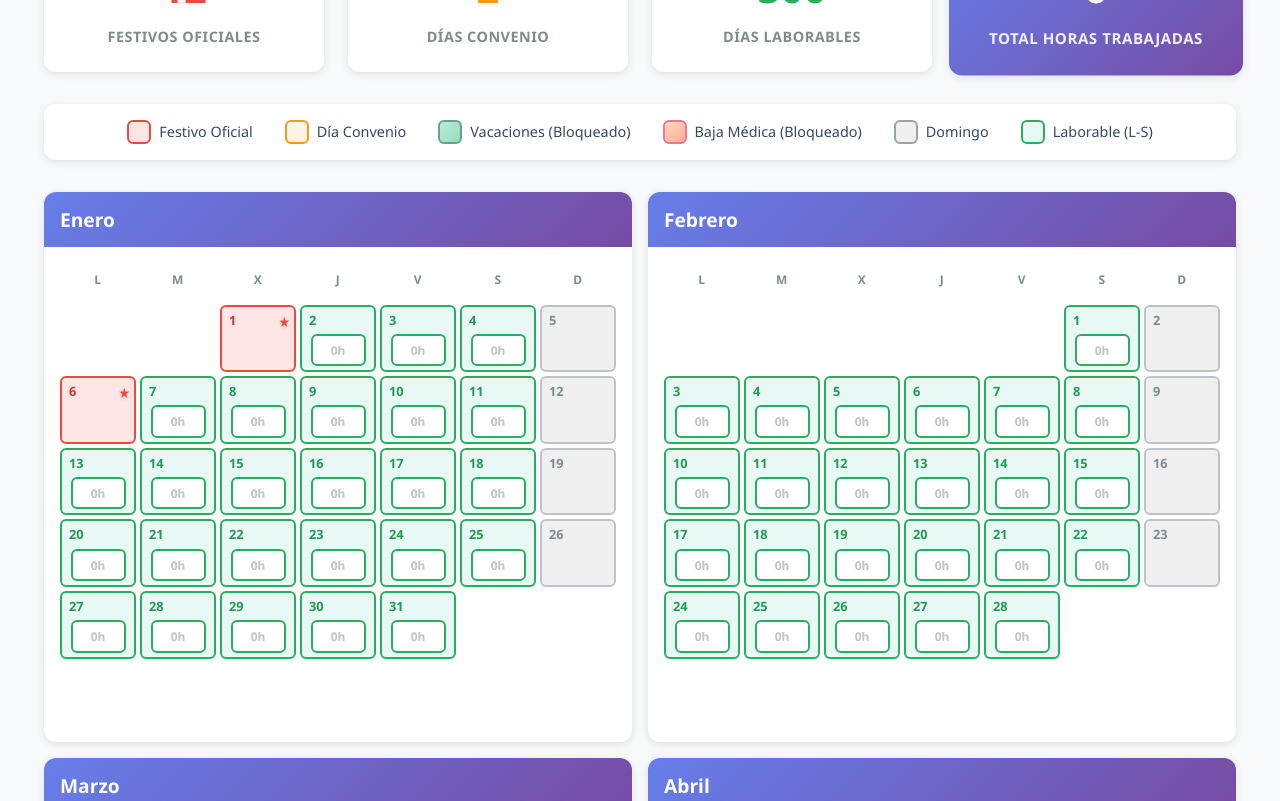
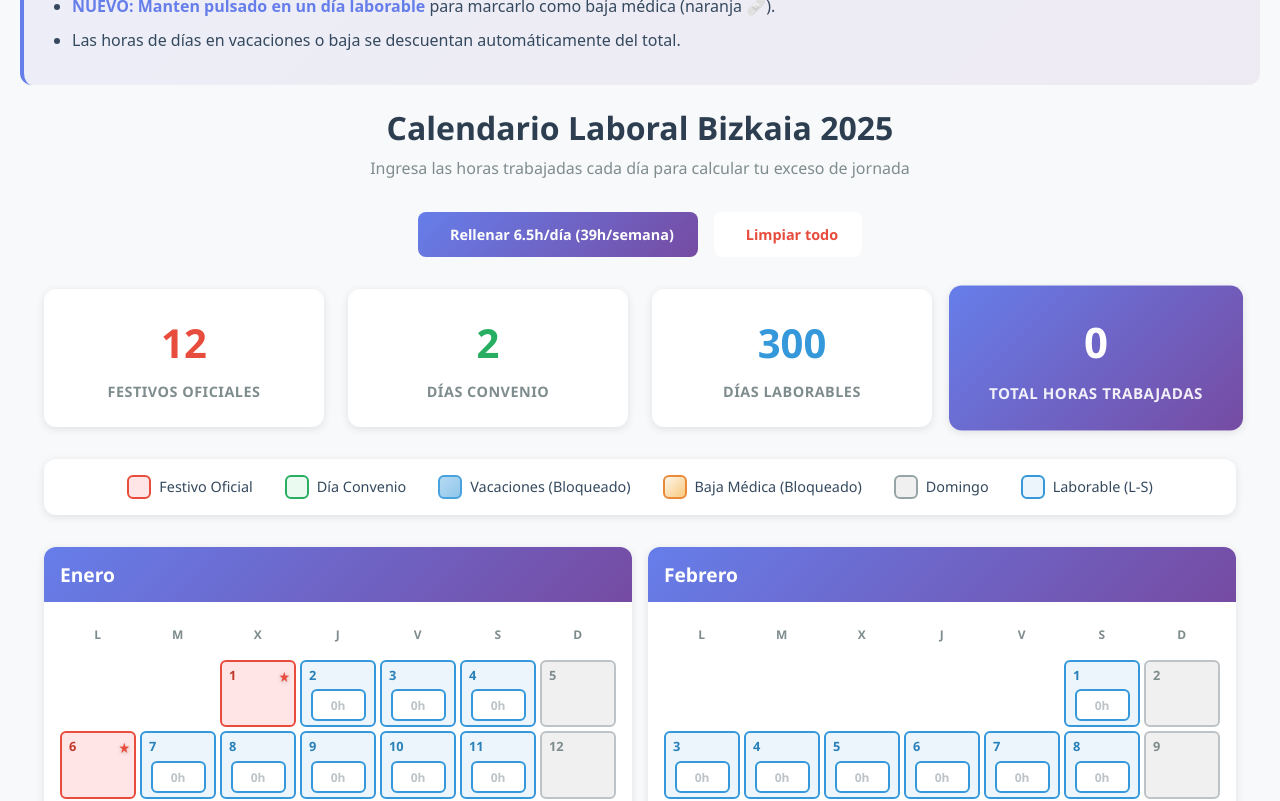
Before and after one commit to eki32/ConveX, an Angular app in the folder frontend/: page /calendario in a window 1280 px wide. Shown: the part 380-1181 px from the top of the page. Built offline with nearby package versions, Linux system fonts and the light colour scheme.

Commit message:
conseguido exceso

```diff
--- a/frontend/src/app/components/calendario/calendario.css
+++ b/frontend/src/app/components/calendario/calendario.css
@@ -129,11 +129,11 @@
 }
 
 .resumen-numero.convenio {
-  color: #f39c12;
+ color: #27ae60; /* Verde para convenio */
 }
 
 .resumen-numero.laborable {
-  color: #27ae60;
+ color: #3498db; /* Azul para laborables */
 }
 
 .resumen-numero.total {
@@ -189,8 +189,8 @@
 }
 
 .muestra.dia-convenio {
-  background: #fff4e5;
-  border: 2px solid #f39c12;
+ background: #eafaf1;
+  border: 2px solid #27ae60; /* Verde */
 }
 
 .muestra.dia-fin-semana {
@@ -199,8 +199,8 @@
 }
 
 .muestra.dia-laborable {
-  background: #e8f8f5;
-  border: 2px solid #27ae60;
+  background: #ebf5fb;
+  border: 2px solid #3498db; /* Azul */
 }
 
 /* ========================================
@@ -330,14 +330,13 @@
 
 /* Día de convenio */
 .dia-convenio {
-  background: #fff4e5;
-  border: 2px solid #f39c12;
-  color: #d68910;
-  cursor: pointer;
+  background: #eafaf1;
+  border: 2px solid #27ae60;
+  color: #1e8449;
 }
 
 .dia-convenio:hover {
-  background: #ffe8cc;
+  background: #d4efdf;
 }
 
 /* Fin de semana (domingo) */
@@ -349,17 +348,16 @@
 
 /* Día laborable */
 .dia-laborable {
-  background: #e8f8f5;
-  border: 2px solid #27ae60;
-  color: #229954;
+  background: #ebf5fb;
+  border: 2px solid #3498db;
+  color: #2980b9;
   cursor: pointer;
   user-select: none;
 }
 
 .dia-laborable:hover {
-  background: #d5f4e6;
-  transform: scale(1.02);
-  box-shadow: 0 2px 8px rgba(39, 174, 96, 0.3);
+  background: #d6eaf8;
+  box-shadow: 0 2px 8px rgba(52, 152, 219, 0.3);
 }
 
 /* ========================================
@@ -390,7 +388,7 @@
 }
 
 .indicador-convenio {
-  color: #f39c12;
+  color: #27ae60;
   cursor: pointer;
   background: white;
   width: 18px;
@@ -405,7 +403,7 @@
 }
 
 .indicador-convenio:hover {
-  background: #f39c12;
+ background: #27ae60;
   color: white;
   transform: scale(1.1);
 }
@@ -415,10 +413,11 @@
    ======================================== */
 
 .input-horas {
+  border: 2px solid #3498db;
+  color: #2c3e50;
   width: 100%;
   max-width: 55px;
   padding: 4px 3px;
-  border: 2px solid #27ae60;
   border-radius: 6px;
   text-align: center;
   font-weight: 700;
@@ -429,7 +428,7 @@
 
 .input-horas:focus {
   outline: none;
-  border-color: #667eea;
+border-color: #27ae60;
   box-shadow: 0 0 0 3px rgba(102, 126, 234, 0.2);
   transform: scale(1.02);
 }
@@ -591,6 +590,7 @@
   }
 
   .indicador-festivo {
+    color: #e74c3c;
     font-size: 0.85rem;
     top: 4px;
     right: 4px;
@@ -635,11 +635,10 @@
 
 /* Días de vacaciones - mantener estilo similar a tu diseño */
 .dia-vacaciones {
-  background: linear-gradient(135deg, #a8e6cf 0%, #7ed6ac 100%) !important;
-  border: 2px solid #3d8b73 !important;
-  opacity: 0.8;
-  cursor: not-allowed;
-  position: relative;
+  background: linear-gradient(135deg, #aed6f1 0%, #85c1e9 100%) !important;
+  border: 2px solid #3498db !important;
+  color: #1b4f72 !important;
+  opacity: 0.9;
 }
 
 .dia-vacaciones input,
@@ -648,11 +647,10 @@
 }
 
 .dia-baja {
-  background: linear-gradient(135deg, #ffd3a5 0%, #fd9585 100%) !important;
-  border: 2px solid #e85577 !important;
-  opacity: 0.8;
-  cursor: not-allowed;
-  position: relative;
+  background: linear-gradient(135deg, #fef5e7 0%, #f8c471 100%) !important;
+  border: 2px solid #e67e22 !important;
+  color: #a04000 !important;
+  opacity: 0.9;
 }
 
 .dia-baja input,
@@ -668,6 +666,12 @@
   right: 4px;
   font-size: 14px;
   z-index: 10;
+}
+
+.dia-vacaciones .horas-bloqueadas,
+.dia-baja .horas-bloqueadas {
+  color: #2c3e50;
+  font-weight: 800;
 }
 
 /* Texto de horas bloqueadas - pequeño y discreto */
--- a/frontend/src/app/components/calendario/calendario.html
+++ b/frontend/src/app/components/calendario/calendario.html
@@ -1,3 +1,17 @@
+<div class="nota-info">
+    <p><strong>💡 Cómo usar:</strong></p>
+    <ul>
+      <li>Ingresa las horas trabajadas en cada día laborable (L-S).</li>
+      <li>Los festivos, domingos y <strong>periodos de vacaciones</strong> están bloqueados automáticamente.</li>
+      <li>Usa el botón de arriba para rellenar automáticamente con 6.5h/día.</li>
+      <li><strong>Doble clic en un día laborable</strong> para marcarlo como día de convenio (amarillo).</li>
+      <li>Haz clic en la "C" para desmarcar un día de convenio.</li>
+      <li><strong>NUEVO: Manten pulsado en un día laborable</strong> para marcarlo como baja médica (naranja 🩹).</li>
+      <li>Las horas de días en vacaciones o baja se descuentan automáticamente del total.</li>
+    </ul>
+  </div>
+
+
 <div class="calendario-container">
   <div class="calendario-header">
     <h2>Calendario Laboral Bizkaia {{ anio }}</h2>
@@ -80,12 +94,15 @@
 
           <div class="dias-grid">
             @for (dia of mes.dias; track dia.fecha) {
-              <div
+                <div
                 [class]="obtenerClaseDia(dia)"
                 [class.dia-vacaciones]="dia.esVacaciones"
                 [class.dia-baja]="dia.esBaja"
                 [title]="dia.descripcion || ''"
-                (dblclick)="toggleDiaConvenio(dia)"
+                (dblclick)="onDblClick(dia, $event)"
+                (mousedown)="onMouseDown(dia, $event)"
+                (mouseup)="onMouseUp()"
+                (mouseleave)="onMouseUp()"
               >
                 @if (dia.dia > 0) {
                   <span class="numero-dia">{{ dia.dia }}</span>
@@ -105,12 +122,12 @@
                 }
 
                 @if (dia.esLaborable && dia.dia > 0 && !dia.esVacaciones && !dia.esBaja) {
-                  <input
+                 <input
+                    #inputRef
                     type="number"
                     class="input-horas"
                     [value]="dia.horasTrabajadas || ''"
-                    (input)="actualizarHoras(dia, $event)"
-                    (click)="handleClick(dia, $event)"
+                    (input)="actualizarHoras(dia, $event, inputRef)"
                     min="0"
                     max="24"
                     step="0.5"
@@ -139,16 +156,5 @@
     }
   </div>
 
-  <div class="nota-info">
-    <p><strong>💡 Cómo usar:</strong></p>
-    <ul>
-      <li>Ingresa las horas trabajadas en cada día laborable (L-S).</li>
-      <li>Los festivos, domingos y <strong>periodos de vacaciones</strong> están bloqueados automáticamente.</li>
-      <li>Usa el botón de arriba para rellenar automáticamente con 6.5h/día.</li>
-      <li><strong>Doble clic en un día laborable</strong> para marcarlo como día de convenio (amarillo).</li>
-      <li>Haz clic en la "C" para desmarcar un día de convenio.</li>
-      <li><strong>NUEVO: Triple clic en un día laborable</strong> para marcarlo como baja médica (naranja 🩹).</li>
-      <li>Las horas de días en vacaciones o baja se descuentan automáticamente del total.</li>
-    </ul>
-  </div>
+
 </div>
--- a/frontend/src/app/components/calendario/calendario.ts
+++ b/frontend/src/app/components/calendario/calendario.ts
@@ -1,4 +1,14 @@
-import { Component, OnInit, inject, ChangeDetectorRef, Output, EventEmitter, Input, SimpleChanges, OnChanges } from '@angular/core';
+import {
+  Component,
+  OnInit,
+  inject,
+  ChangeDetectorRef,
+  Output,
+  EventEmitter,
+  Input,
+  SimpleChanges,
+  OnChanges,
+} from '@angular/core';
 import { CommonModule } from '@angular/common';
 import { FormsModule } from '@angular/forms';
 import { FESTIVOS_BIZKAIA } from './festivos-config';
@@ -40,6 +50,7 @@ export class CalendarioComponent implements OnInit, OnChanges {
   festivosOficiales: any[] = [];
   diasConvenio: any[] = [];
 
+
   // Totales
   totalFestivos = 0;
   totalLaborables = 0;
@@ -48,15 +59,20 @@ export class CalendarioComponent implements OnInit, OnChanges {
   horasDescontadasVacaciones = 0; // ✅ NUEVO: Horas descontadas por vacaciones
   horasDescontadasBajas = 0; // ✅ NUEVO: Horas descontadas por bajas
 
-  // Variables para detectar triple clic
-  private clickCount = 0;
-  private clickTimer: any = null;
-  private lastClickedDia: DiaCalendario | null = null;
-
   diasSemana = ['L', 'M', 'X', 'J', 'V', 'S', 'D'];
   nombresMeses = [
-    'Enero', 'Febrero', 'Marzo', 'Abril', 'Mayo', 'Junio',
-    'Julio', 'Agosto', 'Septiembre', 'Octubre', 'Noviembre', 'Diciembre',
+    'Enero',
+    'Febrero',
+    'Marzo',
+    'Abril',
+    'Mayo',
+    'Junio',
+    'Julio',
+    'Agosto',
+    'Septiembre',
+    'Octubre',
+    'Noviembre',
+    'Diciembre',
   ];
 
   @Output() datosCalendario = new EventEmitter<{
@@ -141,10 +157,10 @@ export class CalendarioComponent implements OnInit, OnChanges {
       if (!p?.inicio || !p?.fin) return false;
       const inicio = new Date(p.inicio);
       const fin = new Date(p.fin);
-      inicio.setHours(0,0,0,0);
-      fin.setHours(0,0,0,0);
+      inicio.setHours(0, 0, 0, 0);
+      fin.setHours(0, 0, 0, 0);
       const actual = new Date(fecha);
-      actual.setHours(0,0,0,0);
+      actual.setHours(0, 0, 0, 0);
       return actual >= inicio && actual <= fin;
     };
 
@@ -199,7 +215,7 @@ export class CalendarioComponent implements OnInit, OnChanges {
         horasTrabajadas: 0,
         horasOriginales: 0,
         tipoFestivo: festivo?.tipo,
-        descripcion: enVacaciones ? 'Vacaciones' : (festivo?.descripcion || diaConvenio?.descripcion),
+        descripcion: enVacaciones ? 'Vacaciones' : festivo?.descripcion || diaConvenio?.descripcion,
       });
     }
 
@@ -212,13 +228,11 @@ export class CalendarioComponent implements OnInit, OnChanges {
     this.meses.forEach((mes) => {
       mes.dias.forEach((dia) => {
         if (dia.dia > 0 && dia.horasOriginales !== undefined) {
-          // Solo restaurar si NO es una baja manual (las bajas manuales tienen descripción específica)
-          const esBajaManual = dia.esBaja && dia.descripcion === 'Baja Médica (Manual)';
-          if (!esBajaManual) {
+          // No tocar los días que están marcados como baja manual
+          if (dia.descripcion === 'Baja Médica') return;
           dia.horasTrabajadas = dia.horasOriginales;
           dia.esVacaciones = this.esFechaEnVacaciones(dia.fecha);
           dia.esBaja = false;
-          }
         }
       });
     });
@@ -252,7 +266,14 @@ export class CalendarioComponent implements OnInit, OnChanges {
           // Solo aplicar baja automática a días laborables que no estén de vacaciones
           // y que NO sean bajas manuales
           const esBajaManual = dia.esBaja && dia.descripcion === 'Baja Médica (Manual)';
-          if (dia.dia > 0 && dia.esLaborable && !dia.esVacaciones && !dia.esFestivo && !dia.esDiaConvenio && !esBajaManual) {
+          if (
+            dia.dia > 0 &&
+            dia.esLaborable &&
+            !dia.esVacaciones &&
+            !dia.esFestivo &&
+            !dia.esDiaConvenio &&
+            !esBajaManual
+          ) {
             // Guardar horas originales si no se han guardado ya
             if (dia.horasOriginales === undefined || dia.horasOriginales === 0) {
               dia.horasOriginales = dia.horasTrabajadas;
@@ -275,93 +296,29 @@ export class CalendarioComponent implements OnInit, OnChanges {
     return `${anio}-${mes}-${dia}`;
   }
 
-  actualizarHoras(dia: DiaCalendario, event: any) {
-    const valor = parseFloat(event.target.value) || 0;
+  actualizarHoras(dia: DiaCalendario, event: any, inputRef: HTMLInputElement) {
+    const raw = event.target.value;
 
-    if (valor < 0) {
-      dia.horasTrabajadas = 0;
-    } else if (valor > 24) {
-      dia.horasTrabajadas = 24;
-    } else {
-      dia.horasTrabajadas = valor;
+    // Si el usuario está escribiendo un número parcial (ej: "6." para llegar a "6.5"),
+    // no toques el DOM, deja que siga escribiendo
+    if (raw === '' || raw === '.' || raw.endsWith('.')) {
+      const valor = parseFloat(raw);
+      if (!isNaN(valor)) {
+        dia.horasTrabajadas = Math.min(24, Math.max(0, valor));
+        dia.horasOriginales = dia.horasTrabajadas;
       }
-
-    // Guardar como horas originales
-    dia.horasOriginales = dia.horasTrabajadas;
-
-    event.target.value = dia.horasTrabajadas;
-
-    // Reaplicar vacaciones y bajas
-    this.aplicarVacacionesYBajas();
       this.calcularTotales();
-  }
-
-  // ✅ NUEVO: Detectar triple clic para marcar como baja
-  handleClick(dia: DiaCalendario, event: any) {
-    event.stopPropagation();
-
-    // Si es un día diferente al anterior, reiniciar contador
-    if (this.lastClickedDia !== dia) {
-      this.clickCount = 0;
-      this.lastClickedDia = dia;
-    }
-
-    // Incrementar contador
-    this.clickCount++;
-
-    // Limpiar timer anterior
-    if (this.clickTimer) {
-      clearTimeout(this.clickTimer);
-    }
-
-    // Si es triple clic
-    if (this.clickCount === 3) {
-      this.toggleDiaBaja(dia, event);
-      this.clickCount = 0;
-      this.lastClickedDia = null;
       return;
     }
 
-    // Reiniciar contador después de 500ms
-    this.clickTimer = setTimeout(() => {
-      this.clickCount = 0;
-      this.lastClickedDia = null;
-    }, 500);
-  }
+    const valor = parseFloat(raw) || 0;
+    dia.horasTrabajadas = Math.min(24, Math.max(0, valor));
+    dia.horasOriginales = dia.horasTrabajadas;
 
-  // ✅ NUEVO: Toggle día de baja manual
-  toggleDiaBaja(dia: DiaCalendario, event?: Event) {
-    if (event) {
-      event.stopPropagation();
-      event.preventDefault();
-    }
+    // Forzar sincronización del DOM
+    inputRef.value = dia.horasTrabajadas.toString();
 
-    // Solo permitir toggle en días laborables que no estén de vacaciones
-    if (dia.dia === 0 || dia.esFestivo || dia.esFinDeSemana || dia.esVacaciones) return;
-
-    // Toggle del estado de baja
-    dia.esBaja = !dia.esBaja;
-
-    // Si se marca como baja
-    if (dia.esBaja) {
-      // Guardar horas originales si no se han guardado ya
-      if (!dia.horasOriginales || dia.horasOriginales === 0) {
-        dia.horasOriginales = dia.horasTrabajadas;
-      }
-      // Poner a 0 las horas trabajadas
-      dia.horasTrabajadas = 0;
-      dia.descripcion = 'Baja Médica (Manual)';
-      dia.esLaborable = false;
-      dia.esDiaConvenio = false;
-    } else {
-      // Restaurar horas originales
-      if (dia.horasOriginales) {
-        dia.horasTrabajadas = dia.horasOriginales;
-      }
-      dia.descripcion = undefined;
-      dia.esLaborable = true;
-    }
-
+    this.aplicarVacacionesYBajas();
     this.calcularTotales();
   }
 
@@ -470,13 +427,67 @@ export class CalendarioComponent implements OnInit, OnChanges {
     return 'dia-laborable';
   }
 
+private longPressTimer: any = null;
+  private longPressActivado = false;
+
+  onMouseDown(dia: DiaCalendario, event: Event) {
+    const target = event.target as HTMLElement;
+    if (target.tagName === 'INPUT' || target.classList.contains('indicador-convenio')) return;
+    if (dia.dia === 0 || dia.esFestivo || dia.esFinDeSemana || dia.esVacaciones) return;
+
+    this.longPressActivado = false;
+
+    this.longPressTimer = setTimeout(() => {
+      this.longPressActivado = true;
+      this.toggleDiaBaja(dia);
+    }, 800);
+  }
+
+  onMouseUp() {
+    if (this.longPressTimer) {
+      clearTimeout(this.longPressTimer);
+      this.longPressTimer = null;
+    }
+  }
+
+  onDblClick(dia: DiaCalendario, event: Event) {
+    // Si el long press ya se activó, no hacer nada
+    if (this.longPressActivado) {
+      this.longPressActivado = false;
+      return;
+    }
+    this.toggleDiaConvenio(dia);
+  }
+
+  toggleDiaBaja(dia: DiaCalendario) {
+    if (dia.dia === 0 || dia.esFestivo || dia.esFinDeSemana || dia.esVacaciones) return;
+
+    dia.esBaja = !dia.esBaja;
+
+    if (dia.esBaja) {
+      if (!dia.horasOriginales) {
+        dia.horasOriginales = dia.horasTrabajadas;
+      }
+      dia.horasTrabajadas = 0;
+      dia.descripcion = 'Baja Médica';
+      dia.esLaborable = false;
+    } else {
+      dia.horasTrabajadas = dia.horasOriginales || 0;
+      dia.descripcion = undefined;
+      dia.esLaborable = true;
+    }
+
+    this.calcularTotales();
+  }
+
   toggleDiaConvenio(dia: DiaCalendario, event?: Event) {
     if (event) {
       event.stopPropagation();
     }
 
     // No permitir toggle en vacaciones o bajas
-    if (dia.dia === 0 || dia.esFestivo || dia.esFinDeSemana || dia.esVacaciones || dia.esBaja) return;
+    if (dia.dia === 0 || dia.esFestivo || dia.esFinDeSemana || dia.esVacaciones || dia.esBaja)
+      return;
 
     dia.esDiaConvenio = !dia.esDiaConvenio;
     dia.esLaborable = !dia.esDiaConvenio;
@@ -493,8 +504,6 @@ export class CalendarioComponent implements OnInit, OnChanges {
   }
 
   getHorasMes(mes: MesCalendario): number {
-    return mes.dias
-      .filter(d => d.dia > 0)
-      .reduce((sum, d) => sum + d.horasTrabajadas, 0);
+    return mes.dias.filter((d) => d.dia > 0).reduce((sum, d) => sum + d.horasTrabajadas, 0);
   }
 }
--- a/frontend/src/app/components/excesos/excesos.html
+++ b/frontend/src/app/components/excesos/excesos.html
@@ -301,9 +301,7 @@
           >
             <i class="bi bi-exclamation-triangle-fill text-warning fs-5 flex-shrink-0 mt-1"></i>
             <div class="small text-dark">
-              <strong>Recuerda:</strong> Añade los <strong>festivos locales de tu municipio</strong>
-              en el calendario de abajo para que el cálculo de excesos sea correcto. Puedes hacer
-              clic en cualquier día laborable para marcarlo como festivo de convenio.
+              <strong>Recuerda:</strong> Una vez rellenes tu jornada y los periodos de vacaciones que hayas disfrutado, interactúa con el calendario para que se haga el cálculo automático de tu exceso de jornada.
             </div>
           </div>
 
@@ -333,13 +331,7 @@
         </span>
       </div>
 
-      <!-- DEBUG: Verificar que los periodos se están pasando -->
-      <div class="alert alert-info mb-3" style="font-size: 0.85rem;">
-        <strong>🔍 Debug - Periodos configurados:</strong><br>
-        Invierno: {{ periodoInvierno.inicio || 'No configurado' }} → {{ periodoInvierno.fin || 'No configurado' }}<br>
-        Verano: {{ periodoVerano.inicio || 'No configurado' }} → {{ periodoVerano.fin || 'No configurado' }}<br>
-        Días de baja: {{ diasBaja || 0 }}
-      </div>
+
 
       <!-- Componente de calendario CON LOS INPUTS -->
       <app-calendario
```
Lines whose indentation alone changed are shown as unchanged.
